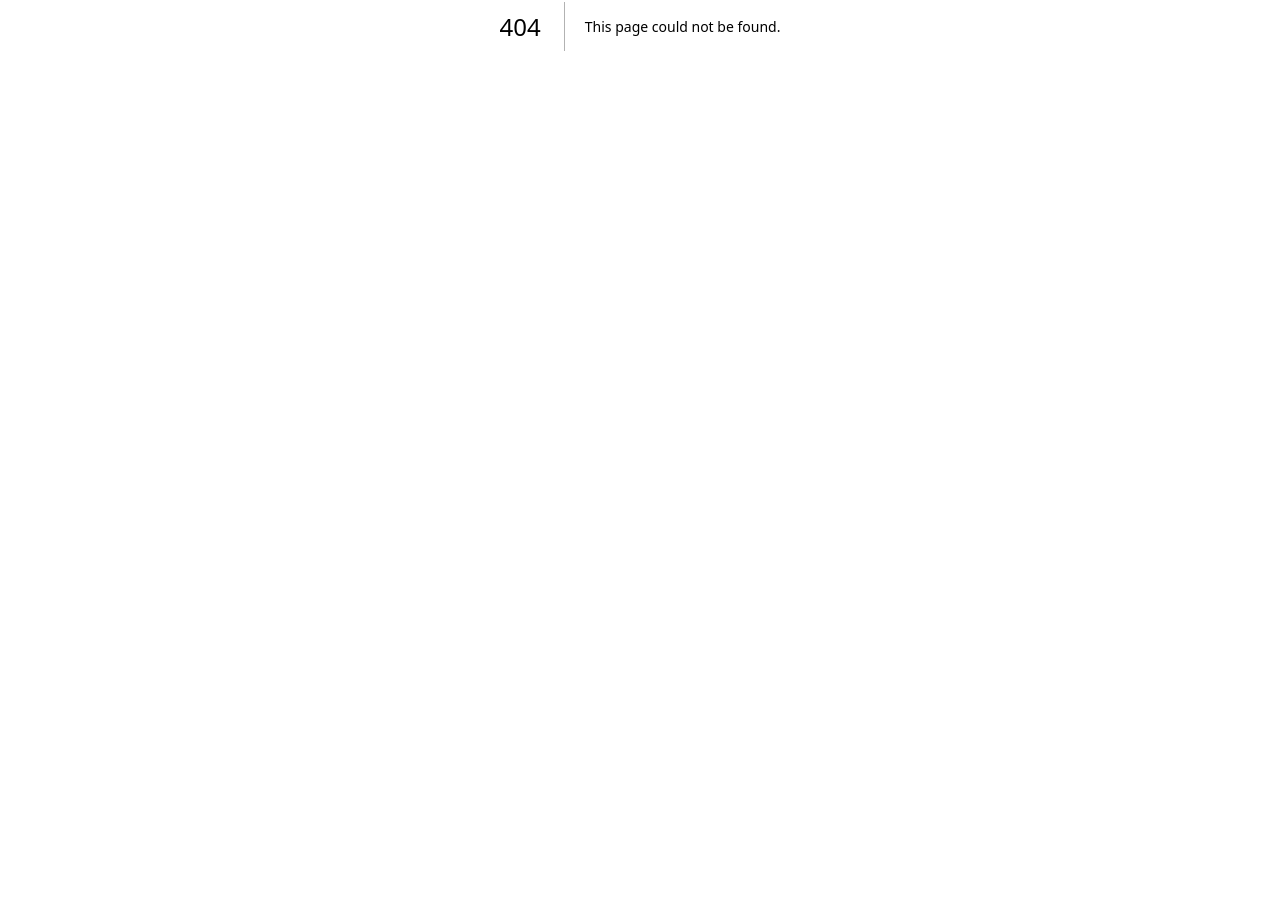
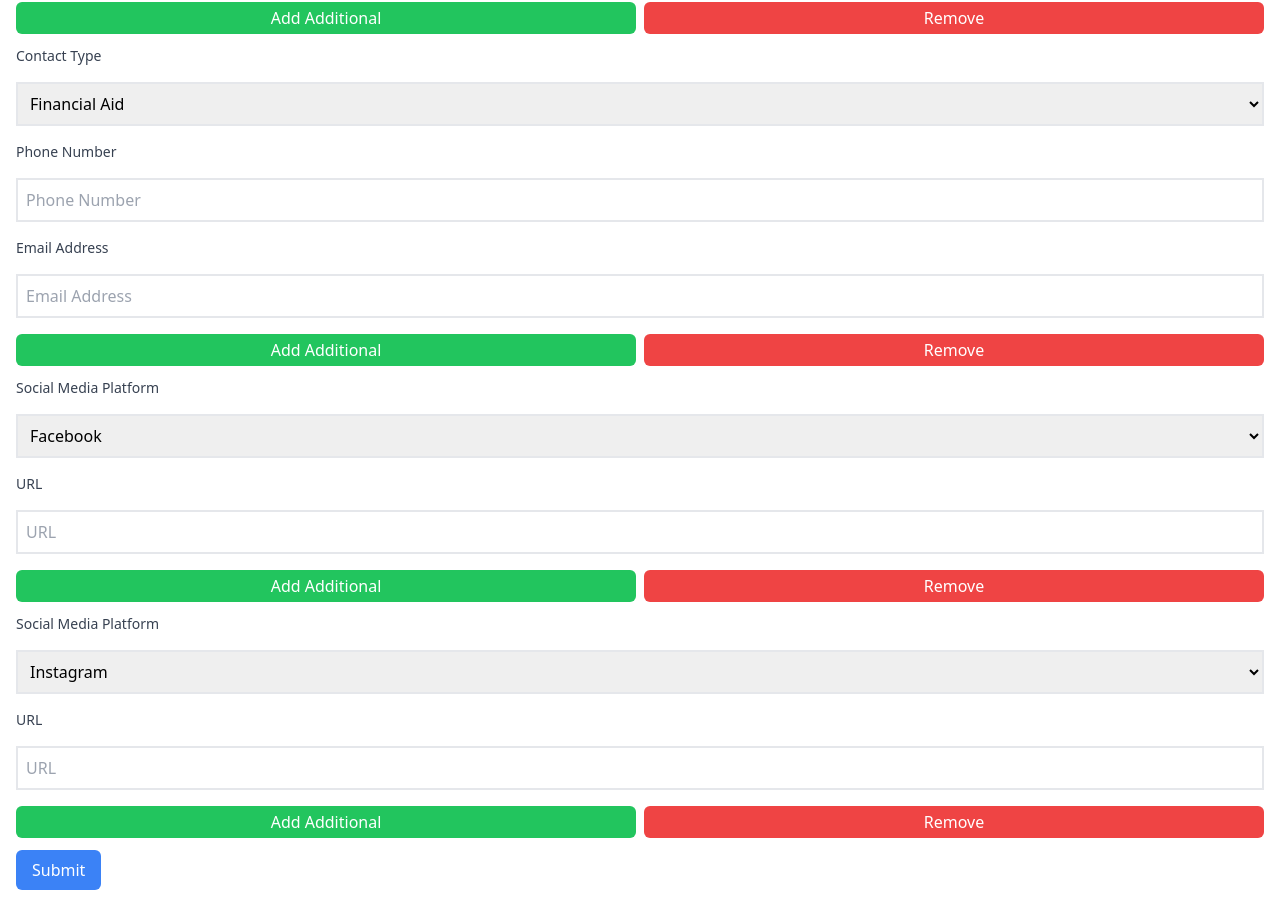
Before and after one commit to Idea2ImpactTechSolutions/prep-intel, a Next.js app in the folder frontend/: page /manager/profile/school-profile in a window 1280 px wide. Before the commit this address had no page. Shown: the part 374-1280 px from the top of the page. Before the commit the page ends 800 px from the top, so only its background shows below. Built offline with nearby package versions, Linux system fonts and the light colour scheme.

Commit message:
Test commit for school profile

```diff
--- /dev/null
+++ b/frontend/app/manager/profile/school-profile/page.tsx
@@ -0,0 +1,239 @@
+// ContactInfo.client.js
+"use client";
+import React, { useState, useEffect } from "react";
+import { Formik, Form, Field, FieldArray, ErrorMessage } from "formik";
+import * as Yup from "yup";
+
+// Define the validation schema using Yup
+const validationSchema = Yup.object().shape({
+  contactInfo: Yup.array().of(
+    Yup.object().shape({
+      type: Yup.string().required("Contact type is required"),
+      phone: Yup.string().matches(
+        /^(?:\(\d{3}\)|\d{3}-)\d{3}-\d{4}$/,
+        "Invalid phone number format"
+      ),
+      email: Yup.string()
+        .email("Invalid email address")
+        .required("Email is required"),
+    })
+  ),
+  socialMedia: Yup.array().of(
+    Yup.object().shape({
+      platform: Yup.string().required("Social media platform is required"),
+      url: Yup.string().url("Invalid URL").required("URL is required"),
+    })
+  ),
+});
+
+export default function ContactInfo() {
+  const [isLoading, setIsLoading] = useState(false);
+
+  // Initial values for form fields
+  const initialValues = {
+    contactInfo: [
+      { type: "Admissions", phone: "", email: "" },
+      { type: "Financial Aid", phone: "", email: "" },
+    ],
+    socialMedia: [
+      { platform: "Facebook", url: "" },
+      { platform: "Instagram", url: "" },
+    ],
+  };
+
+  // Fetch initial data
+  useEffect(() => {
+    // Fetch and set initial form values here
+    setIsLoading(true);
+    // Simulate fetching data
+    setTimeout(() => setIsLoading(false), 1000);
+  }, []);
+
+  // Handle form submission
+  const handleSubmit = async (values, { setSubmitting }) => {
+    setSubmitting(true);
+    try {
+      // API call to submit form data
+      console.log("Submitted values:", values);
+    } catch (error) {
+      console.error("Error submitting form:", error);
+    } finally {
+      setSubmitting(false);
+    }
+  };
+
+  if (isLoading) {
+    return <p>Loading...</p>;
+  }
+
+  return (
+    <div className="container mx-auto p-4">
+      <h1 className="text-5xl font-bold text-gray-800 mb-6">
+        Create Your School's Profile
+      </h1>
+      <Formik
+        initialValues={initialValues}
+        validationSchema={validationSchema}
+        onSubmit={handleSubmit}
+      >
+        {({ values, isSubmitting }) => (
+          <Form>
+            {/* Contact Information */}
+            <FieldArray name="contactInfo">
+              {({ insert, remove, push }) => (
+                <div>
+                  {values.contactInfo.length > 0 &&
+                    values.contactInfo.map((contact, index) => (
+                      <div key={index} className="mb-3 space-y-4">
+                        <label
+                          htmlFor={`contactInfo.${index}.type`}
+                          className="block text-sm font-medium text-gray-700"
+                        >
+                          Contact Type
+                        </label>
+                        <Field
+                          name={`contactInfo.${index}.type`}
+                          as="select"
+                          className="border-2 w-full p-2"
+                        >
+                          <option value="Admissions">Admissions</option>
+                          <option value="Financial Aid">Financial Aid</option>
+                          {/* Add other contact types as needed */}
+                        </Field>
+                        <label
+                          htmlFor={`contactInfo.${index}.phone`}
+                          className="block text-sm font-medium text-gray-700"
+                        >
+                          Phone Number
+                        </label>
+                        <Field
+                          name={`contactInfo.${index}.phone`}
+                          placeholder="Phone Number"
+                          type="text"
+                          className="border-2 w-full p-2"
+                        />
+                        <ErrorMessage
+                          name={`contactInfo.${index}.phone`}
+                          component="div"
+                          className="text-red-500"
+                        />
+                        <label
+                          htmlFor={`contactInfo.${index}.email`}
+                          className="block text-sm font-medium text-gray-700"
+                        >
+                          Email Address
+                        </label>
+                        <Field
+                          name={`contactInfo.${index}.email`}
+                          placeholder="Email Address"
+                          type="email"
+                          className="border-2 w-full p-2"
+                        />
+                        <ErrorMessage
+                          name={`contactInfo.${index}.email`}
+                          component="div"
+                          className="text-red-500"
+                        />
+                        <div className="flex items-center space-x-2">
+                          <button
+                            type="button"
+                            className="flex-1 rounded-md bg-green-500 text-white px-3 py-1"
+                            onClick={() =>
+                              push({ type: "", phone: "", email: "" })
+                            }
+                          >
+                            Add Additional
+                          </button>
+                          {values.contactInfo.length > 1 && (
+                            <button
+                              type="button"
+                              className="flex-1 rounded-md bg-red-500 text-white px-3 py-1"
+                              onClick={() => remove(index)}
+                            >
+                              Remove
+                            </button>
+                          )}
+                        </div>
+                      </div>
+                    ))}
+                </div>
+              )}
+            </FieldArray>
+
+            {/* Social Media Information FieldArray */}
+            <FieldArray name="socialMedia">
+              {({ insert, remove, push }) => (
+                <div>
+                  {values.socialMedia.length > 0 &&
+                    values.socialMedia.map((social, index) => (
+                      <div key={index} className="mb-3 space-y-4">
+                        <label
+                          htmlFor={`socialMedia.${index}.platform`}
+                          className="block text-sm font-medium text-gray-700"
+                        >
+                          Social Media Platform
+                        </label>
+                        <Field
+                          name={`socialMedia.${index}.platform`}
+                          as="select"
+                          className="border-2 w-full p-2"
+                        >
+                          <option value="Facebook">Facebook</option>
+                          <option value="Instagram">Instagram</option>
+                          {/* Add other platforms as needed */}
+                        </Field>
+                        <label
+                          htmlFor={`socialMedia.${index}.url`}
+                          className="block text-sm font-medium text-gray-700"
+                        >
+                          URL
+                        </label>
+                        <Field
+                          name={`socialMedia.${index}.url`}
+                          placeholder="URL"
+                          type="text"
+                          className="border-2 w-full p-2"
+                        />
+                        <ErrorMessage
+                          name={`socialMedia.${index}.url`}
+                          component="div"
+                          className="text-red-500"
+                        />
+                        <div className="flex items-center space-x-2">
+                          <button
+                            type="button"
+                            className="flex-1 rounded-md bg-green-500 text-white px-3 py-1"
+                            onClick={() => push({ platform: "", url: "" })}
+                          >
+                            Add Additional
+                          </button>
+                          {values.socialMedia.length > 1 && (
+                            <button
+                              type="button"
+                              className="flex-1 rounded-md bg-red-500 text-white px-3 py-1"
+                              onClick={() => remove(index)}
+                            >
+                              Remove
+                            </button>
+                          )}
+                        </div>
+                      </div>
+                    ))}
+                </div>
+              )}
+            </FieldArray>
+
+            {/* Submit Button */}
+            <button
+              type="submit"
+              className="rounded-md bg-blue-500 text-white px-4 py-2"
+              disabled={isSubmitting}
+            >
+              {isSubmitting ? "Please wait..." : "Submit"}
+            </button>
+          </Form>
+        )}
+      </Formik>
+    </div>
+  );
+}
```
